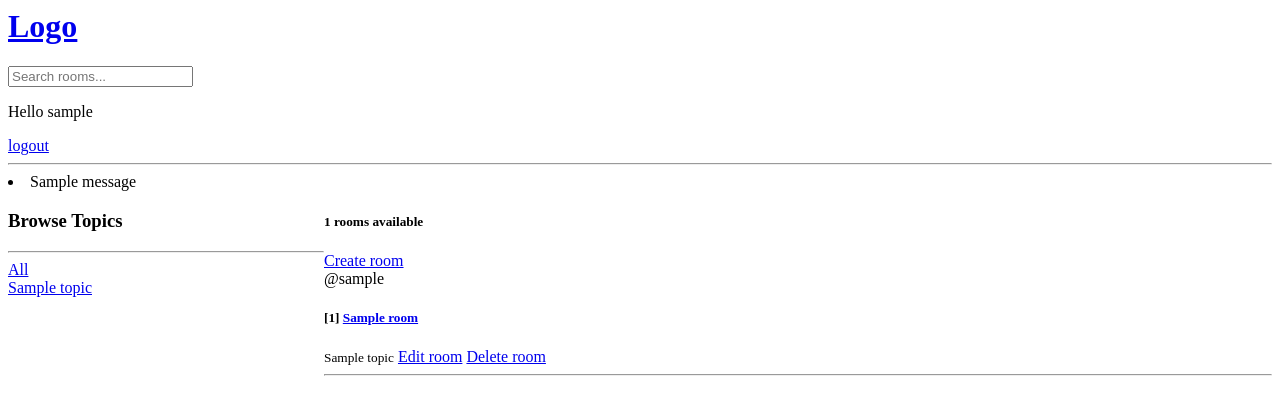
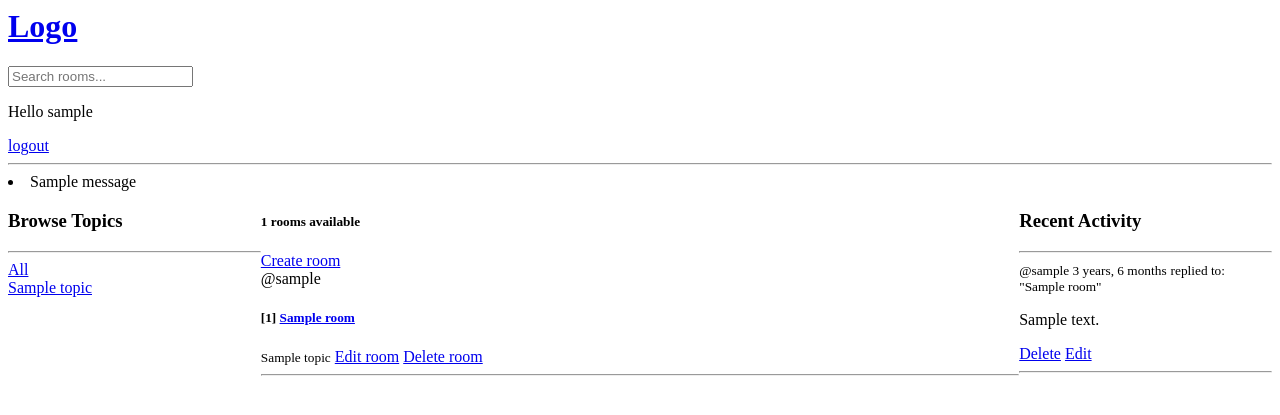
Before and after one commit to rambod/DjangoSandbox, a Django app: page / in a window 1280 px wide. Shown: the top 415 px of the page. Run offline with Django 4.2, Linux system fonts and the light colour scheme; a user stored in the database is signed in; tables that the repository leaves empty hold one stand-in row (values such as "Sample post"); one stand-in notice (Sample message) is shown.

Commit message:
"Implement Recent Activity and Refactor Components for Reusability"
Description: This commit introduces exciting improvements to the StudyBuddy app, enhancing the user experience and making the codebase more maintainable:

Recent Activity on Home Page:

Added a "Recent Activity" section on the home page, displaying the latest messages alongside feeds.
Users can now effortlessly stay informed about the latest discussions and updates within the StudyBuddy community.
Component Refactoring for Reusability:

Broke down larger components (e.g., feeds, activity, topics) into smaller, reusable chunks.
Created independent component files that can be included using {% include %} tags, promoting code modularity and maintainability.
This refactoring facilitates easier code management, encourages code reuse, and streamlines future updates and improvements.
With these changes, StudyBuddy becomes more dynamic, providing users with up-to-date information through the "Recent Activity" feature. Additionally, the component refactoring enhances code organization and reusability, laying the groundwork for a scalable and maintainable application.

```diff
--- /dev/null
+++ b/StudyBuddy/base/templates/base/activity_component.html
@@ -0,0 +1,16 @@
+<h3>
+    Recent Activity
+</h3>
+<hr />
+{% for message in room_messages %}
+    <div>
+        <small>@{{message.user}}  {{message.created|timesince}}</small>
+        <small>replied to: "{{message.room}}"</small>
+        <p>{{message}}</p>
+        {% if message.user == request.user %}
+        <a href="{% url 'delete-message' message.id %}">Delete</a>
+        <a href="{% url 'update-message' message.id %}">Edit</a>
+        {% endif %}
+        <hr/>
+    </div>
+{% endfor %}
--- /dev/null
+++ b/StudyBuddy/base/templates/base/feed_component.html
@@ -0,0 +1,17 @@
+<div>
+    {% for room in rooms %}
+    <div>
+        <span>@{{room.host.username}}</span>
+
+        <h5> [{{room.id}}] <a href="{% url 'room' room.id %}">{{room.name}}</a> </h5>
+
+        <small>{{room.topic.name}}</small>
+        {% if request.user == room.host %}
+        <a href="{%url 'update-room' room.id%}">Edit room</a>
+        <a href="{%url 'delete-room' room.id%}">Delete room</a>
+        {% endif %}
+        <hr />
+    </div>
+    {% endfor %}
+
+</div>
--- a/StudyBuddy/base/templates/base/home.html
+++ b/StudyBuddy/base/templates/base/home.html
@@ -5,47 +5,22 @@
 
 <div class="home-container">
     <div>
-
-        <h3>Browse Topics</h3>
-        <hr />
-        <div>
-            <a href="{% url 'home'%}">All</a>
-        </div>
-        {% for topic in topics %}
-        <div>
-            <a href="{% url 'home'%}?q={{topic.name}}">{{topic.name}}</a>
-        </div>
-
-        {% endfor %}
+        {%include 'base/topics_component.html' %}
     </div>
     <div>
         <h5>{{room_count}} rooms available</h5>
         <a href="{% url 'create-room' %}">Create room</a>
-
-        <div>
-            {% for room in rooms %}
-            <div>
-                <span>@{{room.host.username}}</span>
-
-                <h5> [{{room.id}}] <a href="{% url 'room' room.id %}">{{room.name}}</a> </h5>
-
-                <small>{{room.topic.name}}</small>
-                {% if request.user == room.host %}
-                <a href="{%url 'update-room' room.id%}">Edit room</a>
-                <a href="{%url 'delete-room' room.id%}">Delete room</a>
-                {% endif %}
-                <hr />
-            </div>
-            {% endfor %}
-
-        </div>
+        {%include 'base/feed_component.html' %}
+    </div>
+    <div>
+        {%include 'base/activity_component.html' %}
     </div>
 </div>
 
 <style>
     .home-container {
         display: grid;
-        grid-template-columns: 1fr 3fr;
+        grid-template-columns: 1fr 3fr 1fr;
     }
 </style>
 {% endblock content %}
--- /dev/null
+++ b/StudyBuddy/base/templates/base/topics_component.html
@@ -0,0 +1,11 @@
+<h3>Browse Topics</h3>
+<hr />
+<div>
+    <a href="{% url 'home'%}">All</a>
+</div>
+{% for topic in topics %}
+<div>
+    <a href="{% url 'home'%}?q={{topic.name}}">{{topic.name}}</a>
+</div>
+
+{% endfor %}
--- a/StudyBuddy/base/views.py
+++ b/StudyBuddy/base/views.py
@@ -1,8 +1,8 @@
-from django.shortcuts import render,redirect ,HttpResponse
+from django.shortcuts import render, redirect, HttpResponse
 from django.db.models import Q
 from django.contrib.auth.decorators import login_required
 from .models import Room, Topic, Message
-from .forms import RoomForm ,MessageForm
+from .forms import RoomForm, MessageForm
 from django.contrib.auth.models import User
 from django.contrib.auth import authenticate, login, logout
 from django.contrib.auth.forms import UserCreationForm
@@ -24,6 +24,7 @@ from django.contrib import messages
 #     }
 # ]
 
+
 def loginPage(request):
     page = 'login'
     if request.user.is_authenticated:
@@ -36,22 +37,25 @@ def loginPage(request):
         try:
             user = User.objects.get(username=username)
         except:
-            messages.add_message(request, messages.ERROR, 'User does not exist')
+            messages.add_message(request, messages.ERROR,
+                                 'User does not exist')
 
         user = authenticate(request, username=username, password=password)
         if user is not None:
             login(request, user)
             return redirect('home')
         else:
-            messages.add_message(request, messages.ERROR, 'Username or password is incorrect')
+            messages.add_message(request, messages.ERROR,
+                                 'Username or password is incorrect')
 
-    context = {'page':page}
-    return render(request,'base/login_register.html',context)
+    context = {'page': page}
+    return render(request, 'base/login_register.html', context)
 
 
 def logoutUser(request):
     logout(request)
     return redirect('home')
+
 
 def registerPage(request):
     page = "register"
@@ -65,39 +69,46 @@ def registerPage(request):
             login(request, user)
             return redirect('home')
         else:
-            messages.add_message(request, messages.ERROR, 'An error occurred during registration')
+            messages.add_message(request, messages.ERROR,
+                                 'An error occurred during registration')
 
-    return render(request, 'base/login_register.html', {'page':page, 'form':form})
+    return render(request, 'base/login_register.html', {'page': page, 'form': form})
+
 
 def home(request):
     q = request.GET.get('q') if request.GET.get('q') != None else ''
-    rooms = Room.objects.filter(Q(topic__name__icontains=q) | Q(name__icontains=q)| Q(description__icontains=q))
+    rooms = Room.objects.filter(Q(topic__name__icontains=q) | Q(
+        name__icontains=q) | Q(description__icontains=q))
     topics = Topic.objects.all()
 
     room_count = rooms.count()
+    room_messages = Message.objects.filter(Q(room__topic__name__icontains=q)).order_by('-created')[:5]
 
-    context = { 'rooms': rooms , 'topics': topics,'room_count':room_count}
-    return render(request,'base/home.html',context=context)
+    context = {'rooms': rooms, 'topics': topics, 'room_count': room_count,'room_messages':room_messages}
+    return render(request, 'base/home.html', context=context)
 
-def room(request,pk):
+
+def room(request, pk):
     room = Room.objects.get(id=pk)
     room_messages = room.message_set.all().order_by('-created')
     participents = room.participants.all()
 
     if request.method == "POST":
         message = Message.objects.create(
-            user = request.user,
-            room = room,
-            body = request.POST.get('body')
+            user=request.user,
+            room=room,
+            body=request.POST.get('body')
         )
         room.participants.add(request.user)
         room.save()
         message.save()
         return redirect('room', pk=room.id)
     print(participents)
-    context = { 'room' : room,'room_messages':room_messages,'participants':participents}
+    context = {'room': room, 'room_messages': room_messages,
+               'participants': participents}
 
-    return render(request,'base/room.html',context)
+    return render(request, 'base/room.html', context)
+
 
 @login_required(login_url='login')
 def createRoom(request):
@@ -107,26 +118,28 @@ def createRoom(request):
         if form.is_valid():
             form.save()
             return redirect('home')
-    context = {'form' : form}
-    return render(request,'base/room_form.html',context)
+    context = {'form': form}
+    return render(request, 'base/room_form.html', context)
+
 
 @login_required(login_url='login')
-def updateRoom(request,pk):
+def updateRoom(request, pk):
     room = Room.objects.get(id=pk)
     form = RoomForm(instance=room)
 
     if request.user != room.host:
         return HttpResponse("you are not allowed here")
     if request.method == 'POST':
-        form = RoomForm(request.POST,instance=room)
+        form = RoomForm(request.POST, instance=room)
         if form.is_valid():
             form.save()
             return redirect('home')
-    context = {'form' : form}
+    context = {'form': form}
     return render(request, 'base/room_form.html', context)
 
+
 @login_required(login_url='login')
-def deleteRoom(request,pk):
+def deleteRoom(request, pk):
     room = Room.objects.get(id=pk)
 
     if request.user != room.host:
@@ -134,11 +147,11 @@ def deleteRoom(request,pk):
     if request.method == 'POST':
         room.delete()
         return redirect('home')
-    return render(request,'base/delete.html',{'obj':room})
+    return render(request, 'base/delete.html', {'obj': room})
 
 
 @login_required(login_url='login')
-def deleteMessage(request,pk):
+def deleteMessage(request, pk):
     message = Message.objects.get(id=pk)
 
     if request.user != message.user:
@@ -146,19 +159,20 @@ def deleteMessage(request,pk):
     if request.method == 'POST':
         message.delete()
         return redirect('home')
-    return render(request,'base/delete.html',{'obj':message})
+    return render(request, 'base/delete.html', {'obj': message})
+
 
 @login_required(login_url='login')
-def updateMessage(request,pk):
+def updateMessage(request, pk):
     message = Message.objects.get(id=pk)
     form = MessageForm(instance=message)
 
     if request.user != message.user:
         return HttpResponse("you are not allowed here")
     if request.method == 'POST':
-        form = MessageForm(request.POST,instance=message)
+        form = MessageForm(request.POST, instance=message)
         if form.is_valid():
             form.save()
             return redirect('home')
-    context = {'form' : form}
+    context = {'form': form}
     return render(request, 'base/message_form.html', context)
```
